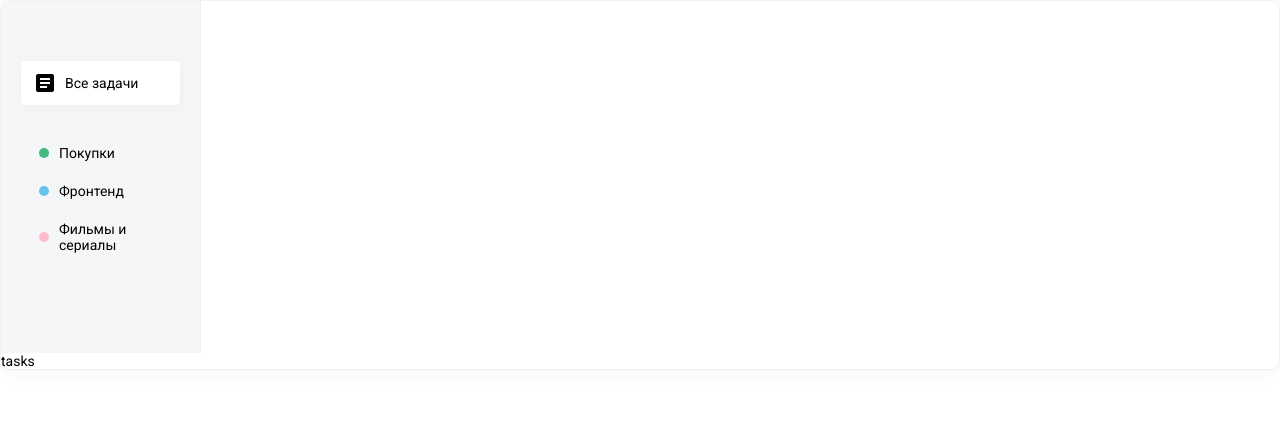
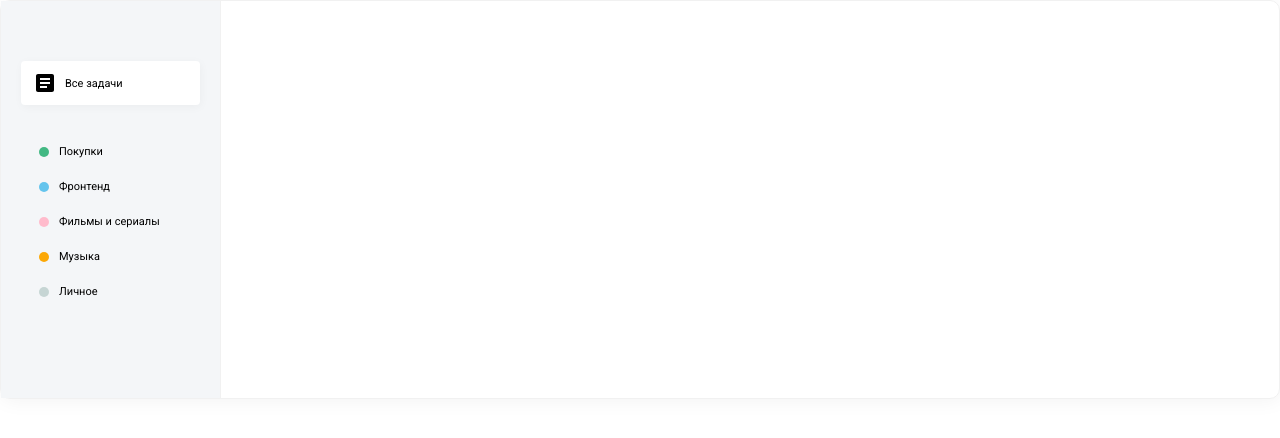
Before and after one commit to freetimezp/todolist, a React (Create React App) app: page / in a window 1280 px wide. Shown: the top 438 px of the page. Built offline with nearby package versions, Linux system fonts and the light colour scheme.

Commit message:
React-js. map. index for key before we use id

```diff
--- a/src/App.js
+++ b/src/App.js
@@ -36,11 +36,20 @@ function App() {
                     {
                         color: "pink",
                         name: 'Фильмы и сериалы'
+                    },
+                    {
+                        color: "yellow",
+                        name: 'Музыка'
+                    },
+                    {
+                        color: "grey",
+                        name: 'Личное'
                     }
-                ]}/>
+                ]}
+                isRemovable={true}/>
             </div>
             <div className="todo__tasks">
-                tasks
+
             </div>
         </div>
     );
--- a/src/components/List/List.jsx
+++ b/src/components/List/List.jsx
@@ -2,15 +2,15 @@ import React from 'react';
 
 import './List.scss';
 
-const List = ({items}) => {
+const List = ({items, isRemovable}) => {
     return (
         <ul className="list">
-            {items.map(item => (
-                <li className={ item.active ? 'active' : '' }>
+            {items.map( (item, index) => (
+                <li key={index}  className={ item.active ? 'active' : '' }>
                     <i>
-                        { item.icon ? item.icon : <i className={`badge badge--${item.color}`}></i> }
+                        { item.icon ? item.icon : <i className={`badge badge--${item.color}`}/> }
                     </i>
-                    <span>{item.name}</span>
+                    <span>{ item.name }</span>
                 </li>
             ))}
         </ul>
--- a/src/components/List/List.scss
+++ b/src/components/List/List.scss
@@ -34,5 +34,11 @@
     &--pink {
       background-color: #FFBBCC;
     }
+    &--grey {
+      background-color: #BACDCBCC;
+    }
+    &--yellow {
+      background-color: #fca806;
+    }
   }
 }
--- a/src/index.scss
+++ b/src/index.scss
@@ -16,12 +16,12 @@ body {
   border: 1px solid #f1f1f1;
   border-radius: 10px;
   box-shadow: 1px 2px 20px #f3f3f3;
-  font-size: 14px;
+  font-size: 11px;
   &__sidebar {
     padding: 60px 20px;
     background-color: #f4f6f8;
-    width: 200px;
-    height: 100%;
+    width: 220px;
+    height: calc(100% - 120px);
     border-right: 1px solid #f1f1f1;
   }
 }
```
